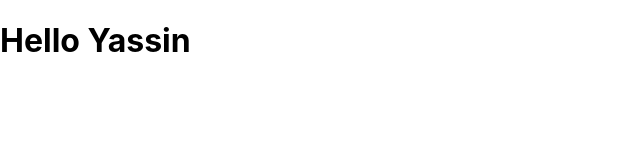
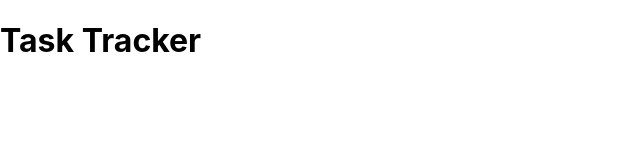
Before and after one commit to yassinabdelhamid/react-tracker, a React (Create React App) app: page / in a window 1280 px wide. Shown: the top 160 px of the page, without its empty margins (0-640 px from the left). Built offline with nearby package versions, Linux system fonts and the light colour scheme.

Commit message:
Connected header in App.js

```diff
--- a/src/App.js
+++ b/src/App.js
@@ -1,10 +1,10 @@
+import Header from './components/Header'
+
 function App() {
-
-  const author = 'Yassin'
 
   return (
     <div className="container">
-      <h1>Hello {author}</h1>
+      <Header />
     </div>
   )
 }
--- a/src/components/Header.js
+++ b/src/components/Header.js
@@ -1,8 +1,8 @@
 const Header = () => {
   return (
-    <div>
-
-    </div>
+    <header>
+        <h1>Task Tracker</h1>
+    </header>
   )
 }
 
```
